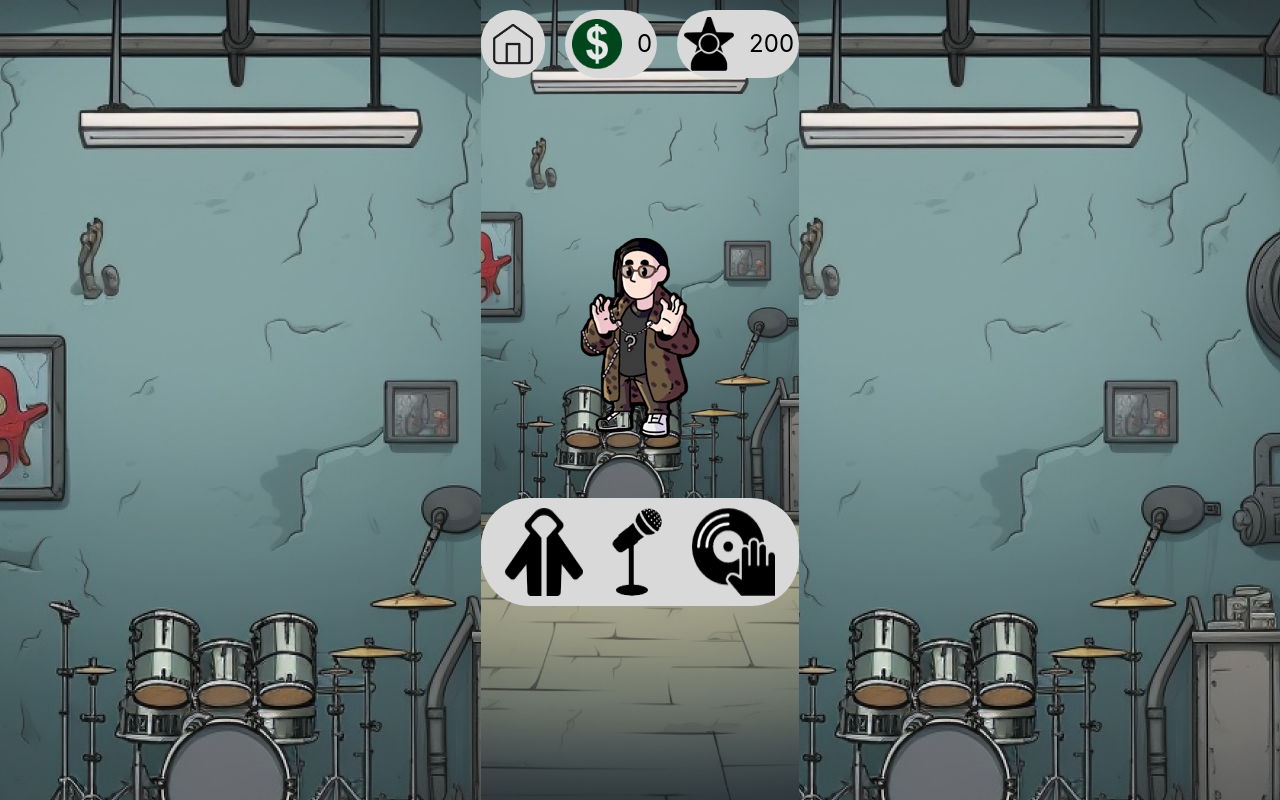
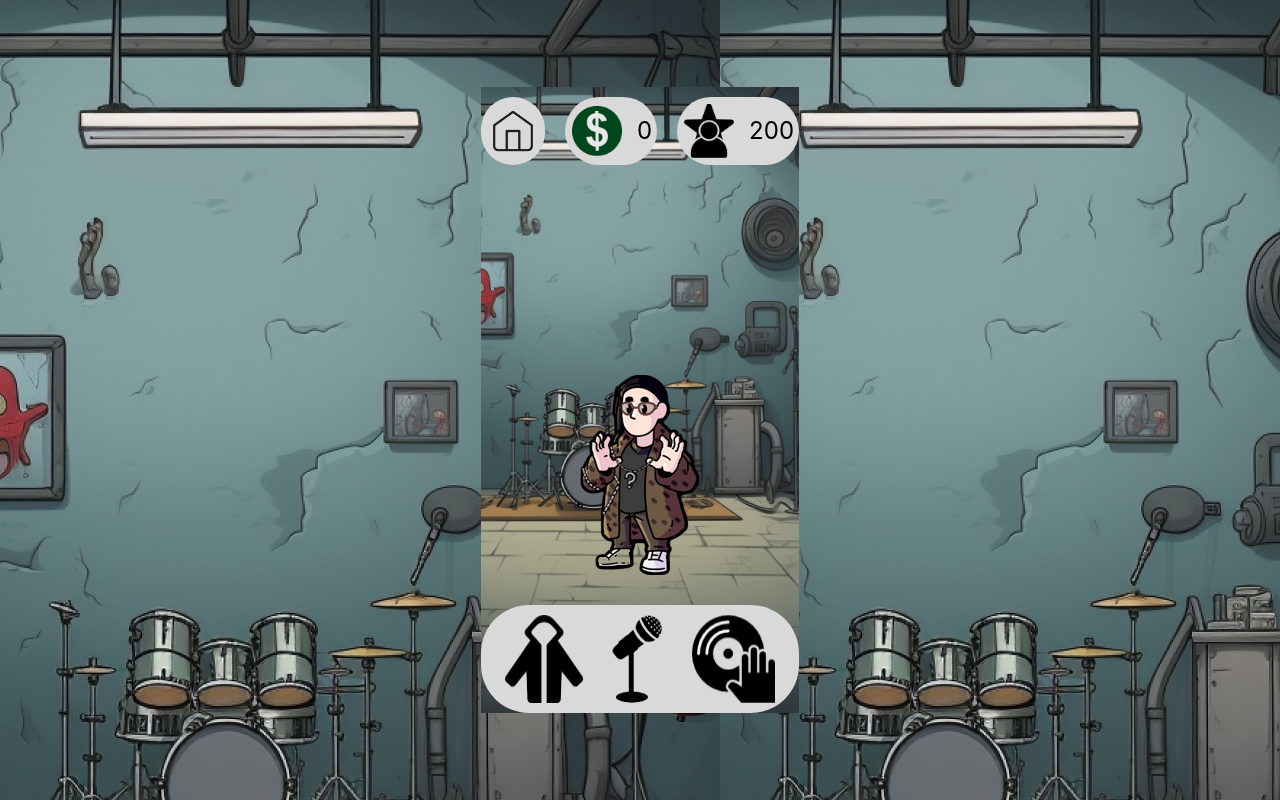
Before and after one commit to libertykmc/1GangClicker, a Vue app: page / in a window 1280 px wide. Built offline with nearby package versions, Linux system fonts and the light colour scheme.

Commit message:
AddedComponents

```diff
--- /dev/null
+++ b/src/components/Button.vue
@@ -0,0 +1,19 @@
+<script setup lang="ts"></script>
+
+
+<template>
+    <button class="button">
+        <slot></slot>
+    </button>
+</template>
+
+<style scoped>
+.button {
+  margin: 0;
+  padding: 0;
+  border: none;
+  display: flex;
+  background-color: transparent;
+  cursor: pointer;
+}
+</style>
--- a/src/components/Icon.vue
+++ b/src/components/Icon.vue
@@ -1,5 +1,5 @@
 <script setup lang="ts">
-type Icon = "home" | "money" | "star" | "shirt" | "micro" | "disk";
+type Icon = "home" | "money" | "star" | "shirt" | "micro" | "disk" | "people";
 
 defineProps<{
   icon: Icon;
@@ -12,6 +12,7 @@ const iconPaths: Record<Icon, string> = {
   shirt: "./Shirt.png",
   micro: "./Micro.png",
   disk: "./Disk.png",
+  people: "./people.png"
 };
 </script>
 
--- a/src/components/Interface.vue
+++ b/src/components/Interface.vue
@@ -1,6 +1,7 @@
 <script setup lang="ts">
 import Icon from "./Icon.vue";
 import { ref, onMounted, onUnmounted, watch } from "vue";
+import Button from "./Button.vue"
 
 const money = ref<number>(parseInt(localStorage.getItem("money") || "0"));
 const energy = ref(200);
@@ -63,10 +64,8 @@ watch(energy, (newCount) => {
         </div>
       </div>
       <div class="buttonholder">
-        <button v-if="!isDead" @click="increment" class="button">
-          <img src="../assets//images/people.png" alt="" class="button__img" />
-        </button>
-        <h1 v-else class="dead">Жди сын шалавы, коплю стары</h1>
+        <Button v-if="!isDead" @click="increment"><Icon icon="people" /> </Button>
+        <h1 v-else class="dead">I haven't fame</h1>
       </div>
       <div class="footerholder">
         <footer class="footer">
@@ -85,12 +84,12 @@ watch(energy, (newCount) => {
   flex-direction: column;
   justify-content: center;
   align-items: center;
-  background-image: url("../assets/images//background.png")
+  background-image: url("../assets/images//background.png");
+  min-height: 100dvh;
 }
 
 .app {
   max-width: 480px;
-  height: 100dvh;
   background-image: url("../assets/images/background.png");
   background-size: auto 100%;
   display: flex;
@@ -129,16 +128,7 @@ watch(energy, (newCount) => {
 .buttonholder {
   display: flex;
   justify-content: center;
-  padding-top: 150px;
-}
-
-.button {
-  margin: 0;
-  padding: 0;
-  border: none;
-  display: flex;
-  background-color: transparent;
-  cursor: pointer;
+  padding-top: 200px;
 }
 
 .dead {
@@ -149,7 +139,7 @@ watch(energy, (newCount) => {
 }
 
 .footerholder {
-  margin-top: 50px;
+  margin-top: 20px;
 }
 
 .footer {
```
Also changed, not shown: public/people.png (added).
